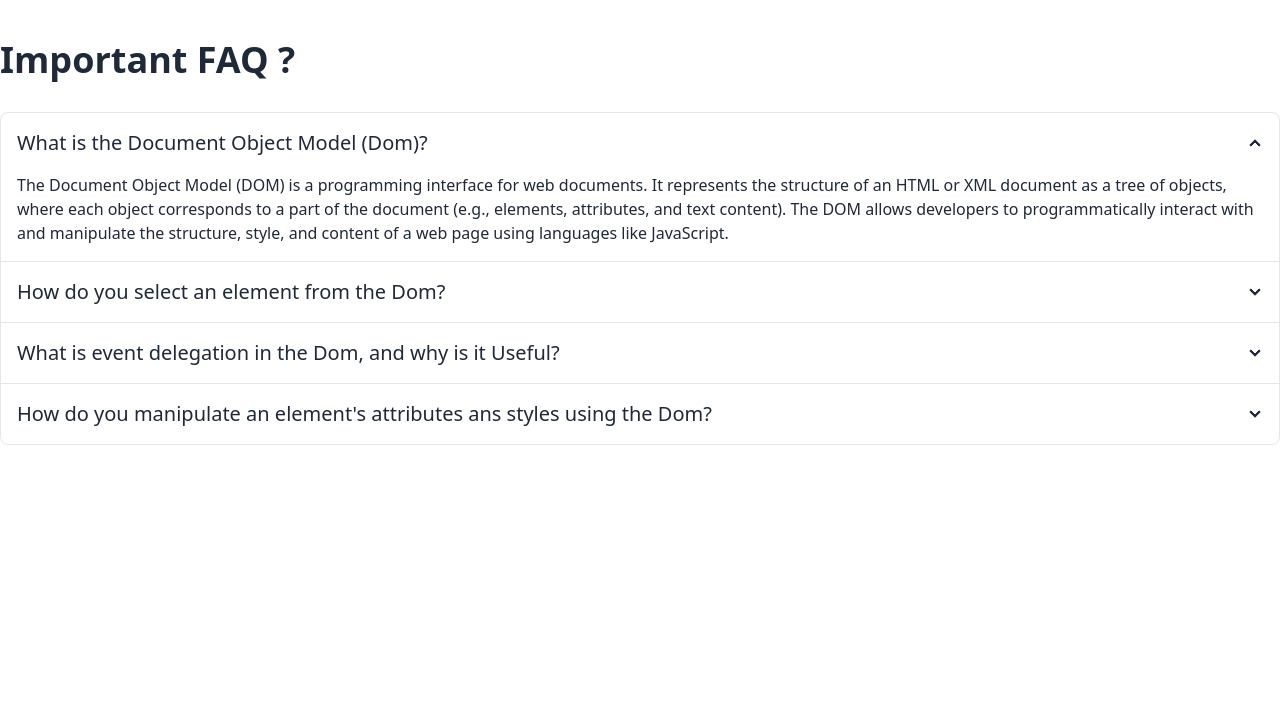
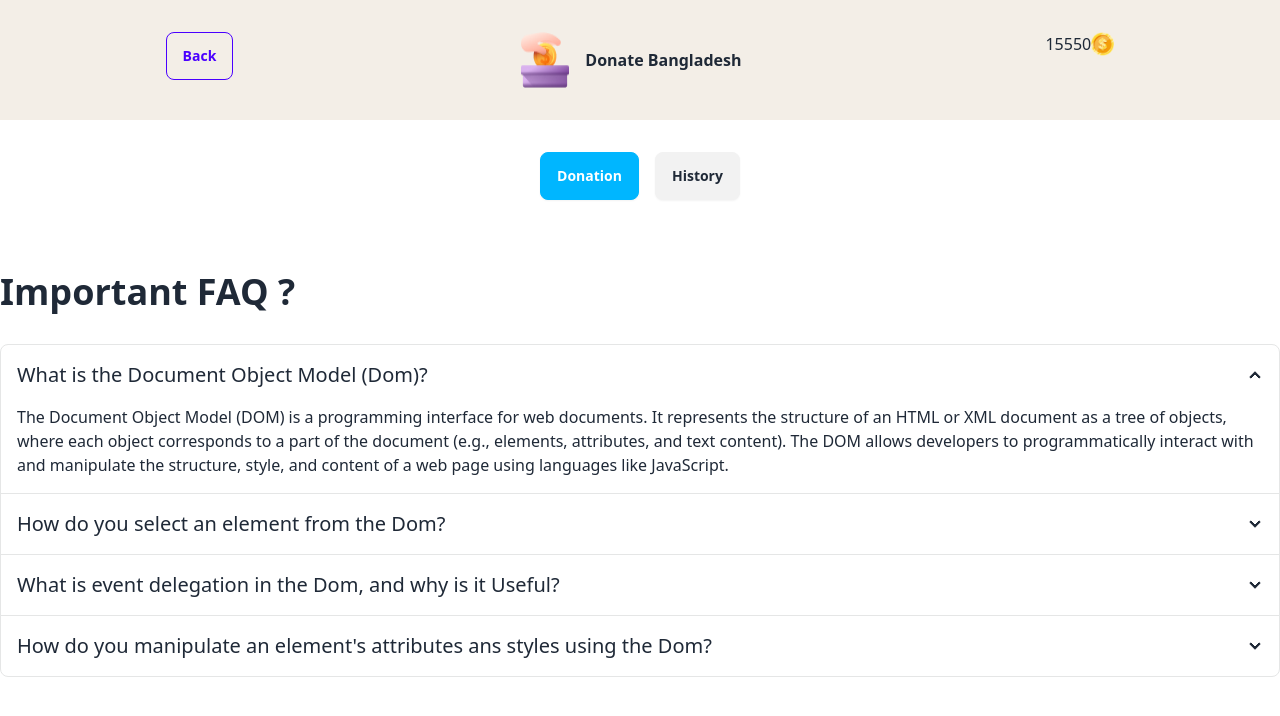
Before and after one commit to Goutam245/Assignment-5, a plain HTML site: page blog.html in a window 1280 px wide. Drawn offline with nearby package versions, Linux system fonts and the light colour scheme.

Commit message:
third commit

```diff
--- a/blog.html
+++ b/blog.html
@@ -8,6 +8,41 @@
 <script src="https://cdn.tailwindcss.com"></script>
 </head>
 <body>
+
+  <section class="bg-[#f3eee7] sticky top-0 ">
+    <nav md: class="md:container md:mx-auto py-8">
+        <div class="lg:flex sm:flex sm:justify-center">
+            <div>
+              <button onclick="goBackToMainPage()" class="btn btn-outline btn-primary">Back</button>
+
+            </div>
+            <div class="lg:px-72 flex">
+                <img src="assets/logo.png" alt="">
+                <div class="px-4 py-4">
+                    <p class=" font-semibold">Donate Bangladesh</p>
+                </div>
+            </div>
+
+                <div class="flex">
+                    <p id="Account-balance"  class="flex h-6">15550 <img src="assets/coin.png" alt=""</p>
+                </div>
+
+        </div>
+    </nav>
+
+</section>
+
+<section class=" py-8">
+    <div class="flex justify-center gap-4">
+        <button class="btn btn-info text-white">Donation</button>
+       <div> <button id="Transaction-container" class="btn">History</button>
+        <div id="Transaction-section" class="">
+            <div id="" class="space-y-4">
+    </div>
+    </div>
+</section>
+
+
     <header class="md:container md:mx-auto py-10">
         <div>
             <h1 class="text-4xl font-semibold">Important FAQ ?</h1>
@@ -44,6 +79,8 @@
           </div>
 
           </div>
+
     </header>
+    <script src="blog.js"></script>
 </body>
 </html>
--- /dev/null
+++ b/blog.js
@@ -0,0 +1,21 @@
+
+
+
+
+
+
+
+
+// Select the button by its ID
+document.getElementById("navigateBtn").addEventListener("click", function() {
+    // Redirect to another page
+    window.location.href = "blog.html";  // Replace with your target URL
+});
+
+
+
+
+    function goBackToMainPage() {
+        // Replace 'index.html' with the actual path of your main page
+        window.location.href = 'index.html';
+      }
--- a/index.js
+++ b/index.js
@@ -24,7 +24,6 @@ document.getElementById('add-money')
 
 
     document.getElementById('Account-balance').innerText = newbalance;
-
 
 
 
```
Also changed, not shown: index.html (+4 -2 lines).
